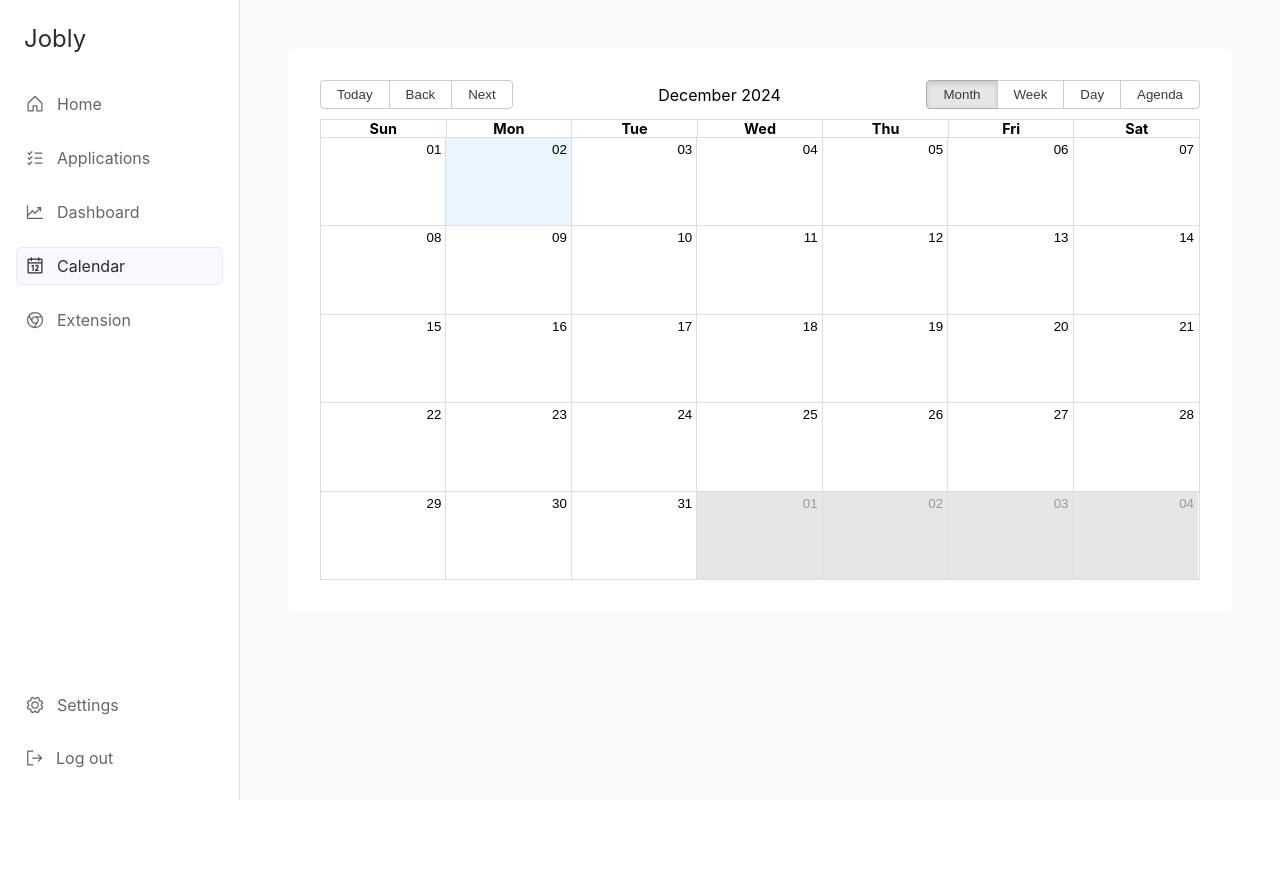
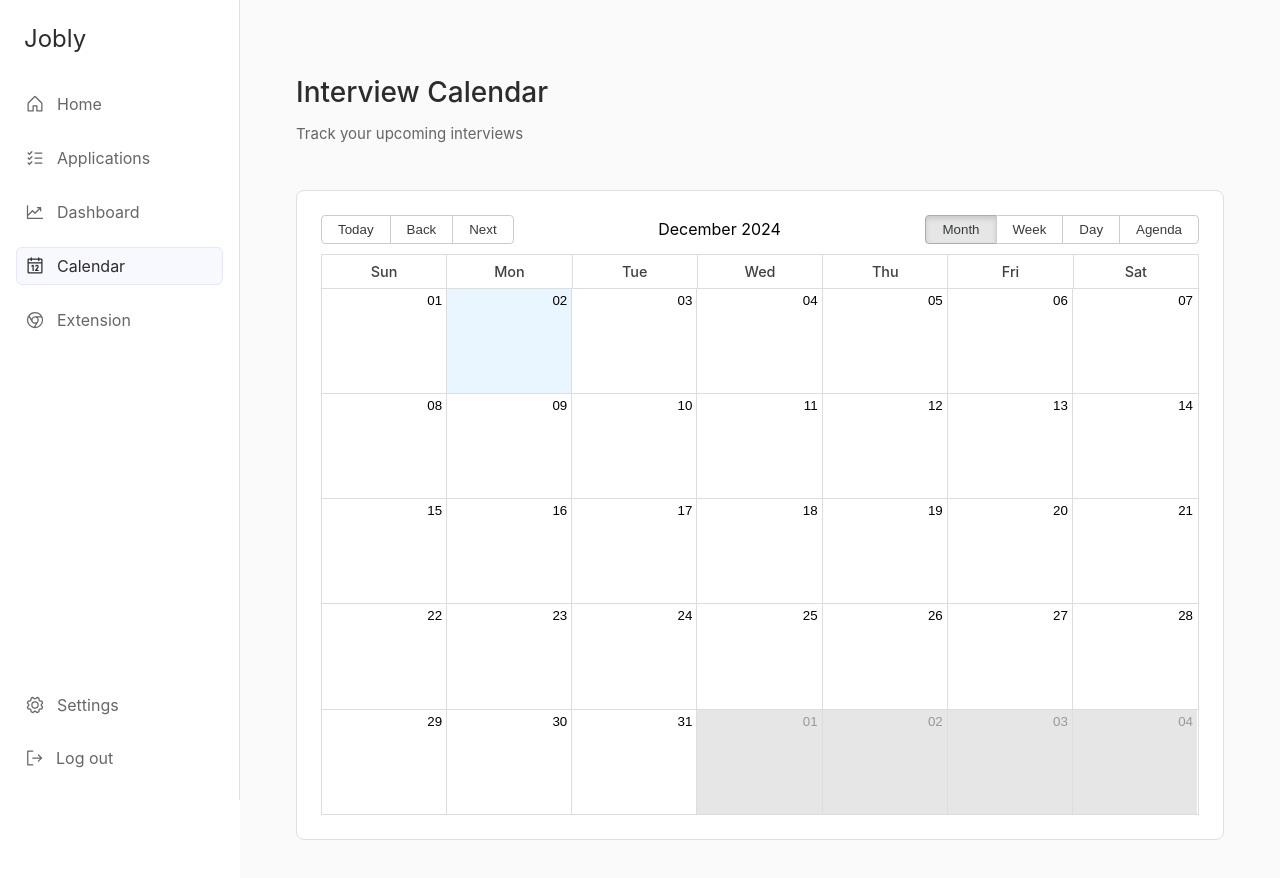
Before and after one commit to kimchee-e/Application_Tracker, a React (Create React App) app: page /calendar in a window 1280 px wide. Shown: the top 878 px of the page. Before the commit the page ends 800 px from the top, so only its background shows below. Built offline with nearby package versions, Linux system fonts and the light colour scheme; no server answers; the database is empty; sample sign-in values are in the browser's storage.

Commit message:
Improved UI for calendar page

```diff
--- a/src/pages/Calendar.js
+++ b/src/pages/Calendar.js
@@ -45,14 +45,24 @@ const Calendar = () => {
     }, [user.uid]);
 
     return (
+        <div className="calendar-page">
+            <div className="page-header">
+                <div className="header-content">
+                    <h1>Interview Calendar</h1>
+                    <p className="subheader">
+                        Track your upcoming interviews
+                    </p>
+                </div>
+            </div>
             <div className="calendar-container">
                 <BigCalendar
                     localizer={localizer}
                     events={events}
                     startAccessor="start"
                     endAccessor="end"
-                style={{height: 500 }}
+                    style={{height: 600 }}
                 />
+            </div>
         </div>
     );
 };
--- a/src/styles/Calendar.css
+++ b/src/styles/Calendar.css
@@ -1,6 +1,35 @@
+.calendar-page {
+    padding: 32px;
+    max-width: 1400px;
+    margin: 0 auto;
+}
+
+h1 {
+    font-size: 28px;
+    color: #2c2c2c;
+    margin-bottom: 8px;
+}
+
+.subheader {
+    color: #666;
+    font-size: 15px;
+}
+
 .calendar-container {
-    padding: 32px;
     background: white;
+    border: 1px solid #e0e0e0;
     border-radius: 8px;
-    margin: 24px;
+    padding: 24px;
 }
+
+/* This is stuff from the react-big-calendar library */
+.rbc-header {
+    padding: 8px;
+    font-weight: 500;
+    color: #404040;
+}
+
+.rbc-event {
+    background-color: #404040;
+    border-radius: 4px;
+}
```
Lines whose indentation alone changed are shown as unchanged.
